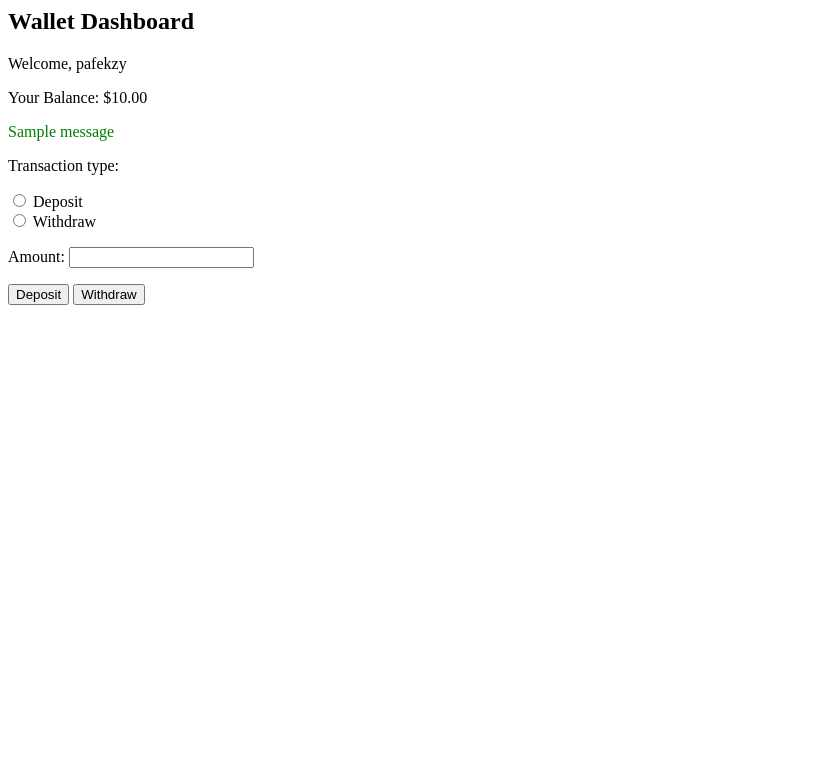
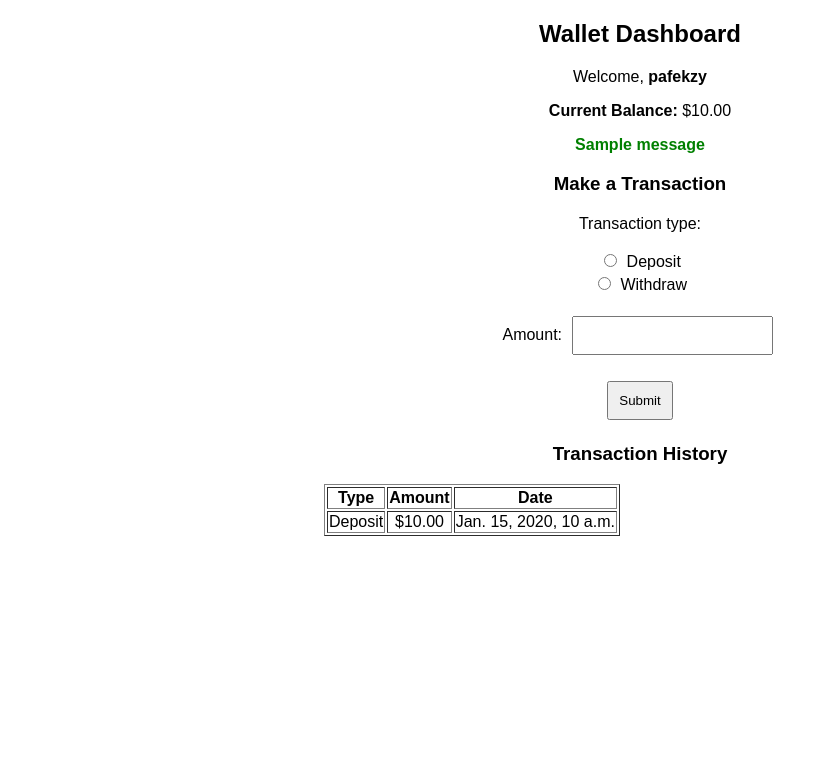
Before and after one commit to Pafekzy/Django-Wallet-App, a Django app: template wallet/templates/wallet/dashboard.html in a window 1280 px wide. Shown: the top 783 px of the page, without its empty margins (0-828 px from the left). Run offline with Django 5.2, Linux system fonts and the light colour scheme; the template is opened without the code that fills it: values that come from a table or form of the project are taken from there, others are empty; a user stored in the database is signed in; tables that the repository leaves empty hold one stand-in row (values such as "Sample post"); one stand-in notice (Sample message) is shown.

Commit message:
Update models.py to Include Transactions

```diff
--- a/wallet/models.py
+++ b/wallet/models.py
@@ -7,7 +7,7 @@ class Wallet(models.Model):
     created_at = models.DateTimeField(auto_now_add=True)
 
     def deposit(self, amount):
-        """Add funds to the wallet and record the transaction"""
+        """Add funds to the wallet and record transaction"""
         if amount > 0:
             self.balance += amount
             self.save()
@@ -16,7 +16,7 @@ class Wallet(models.Model):
         return False
 
     def withdraw(self, amount):
-        """Withdraw funds from the wallet and record the transaction"""
+        """Withdraw funds from the wallet and record transaction"""
         if 0 < amount <= self.balance:
             self.balance -= amount
             self.save()
@@ -33,10 +33,51 @@ class Transaction(models.Model):
         ('Withdraw', 'Withdraw'),
     ]
 
-    wallet = models.ForeignKey(Wallet, on_delete=models.CASCADE, related_name='transactions')
+    wallet = models.ForeignKey(Wallet, on_delete=models.CASCADE, related_name="transactions")
     transaction_type = models.CharField(max_length=10, choices=TRANSACTION_TYPES)
     amount = models.DecimalField(max_digits=10, decimal_places=2)
     timestamp = models.DateTimeField(auto_now_add=True)
+    from django.db import models
+    from django.contrib.auth.models import User
 
+    class Wallet(models.Model):
+        user = models.OneToOneField(User, on_delete=models.CASCADE)
+        balance = models.DecimalField(max_digits=10, decimal_places=2, default=0.00)
+        created_at = models.DateTimeField(auto_now_add=True)
+
+        def deposit(self, amount):
+            """Add funds to the wallet and record transaction"""
+            if amount > 0:
+                self.balance += amount
+                self.save()
+                Transaction.objects.create(wallet=self, transaction_type="Deposit", amount=amount)
+                return True
+            return False
+
+        def withdraw(self, amount):
+            """Withdraw funds from the wallet and record transaction"""
+            if 0 < amount <= self.balance:
+                self.balance -= amount
+                self.save()
+                Transaction.objects.create(wallet=self, transaction_type="Withdraw", amount=amount)
+                return True
+            return False
+
+        def __str__(self):
+            return f"{self.user.username}'s Wallet - Balance: {self.balance}"
+
+    class Transaction(models.Model):
+        TRANSACTION_TYPES = [
+            ('Deposit', 'Deposit'),
+            ('Withdraw', 'Withdraw'),
+        ]
+
+        wallet = models.ForeignKey(Wallet, on_delete=models.CASCADE, related_name="transactions")
+        transaction_type = models.CharField(max_length=10, choices=TRANSACTION_TYPES)
+        amount = models.DecimalField(max_digits=10, decimal_places=2)
+        timestamp = models.DateTimeField(auto_now_add=True)
+
+        def __str__(self):
+            return f"{self.transaction_type} of ${self.amount} on {self.timestamp.strftime('%Y-%m-%d %H:%M:%S')}"
     def __str__(self):
         return f"{self.transaction_type} of ${self.amount} on {self.timestamp.strftime('%Y-%m-%d %H:%M:%S')}"
--- a/wallet/templates/wallet/dashboard.html
+++ b/wallet/templates/wallet/dashboard.html
@@ -1,18 +1,57 @@
+<!DOCTYPE html>
+<html lang="en">
+<head>
+    <meta charset="UTF-8">
+    <meta name="viewport" content="width=device-width, initial-scale=1.0">
+    <title>Wallet Dashboard</title>
+    <style>
+        body { font-family: Arial, sans-serif; }
+        .container { width: 50%; margin: auto; text-align: center; }
+        form { margin-top: 20px; }
+        input, select, button { padding: 10px; margin: 5px; }
+        .messages { color: green; font-weight: bold; }
+    </style>
+</head>
+<body>
+    <div class="container">
         <h2>Wallet Dashboard</h2>
-<p>Welcome, {{ request.user.username }}</p>
-<p>Your Balance: ${{ wallet.balance }}</p>
+        <p>Welcome, <strong>{{ request.user.username }}</strong></p>
+        <p><strong>Current Balance:</strong> ${{ wallet.balance }}</p>
 
-<!-- Display success or error messages -->
         {% if messages %}
+            <div class="messages">
                 {% for message in messages %}
-        <p style="color: {% if message.tags == 'error' %}red{% else %}green{% endif %};">{{ message }}</p>
+                    <p>{{ message }}</p>
                 {% endfor %}
+            </div>
         {% endif %}
 
-<!-- Deposit Form -->
-<form method="post">
+        <h3>Make a Transaction</h3>
+        <form method="POST">
             {% csrf_token %}
             {{ form.as_p }}
-    <button type="submit" name="transaction_type" value="Deposit">Deposit</button>
-    <button type="submit" name="transaction_type" value="Withdraw">Withdraw</button>
+            <button type="submit">Submit</button>
         </form>
+
+        <h3>Transaction History</h3>
+        {% if wallet.transactions.all %}
+        <table border="1">
+            <tr>
+                <th>Type</th>
+                <th>Amount</th>
+                <th>Date</th>
+            </tr>
+            {% for transaction in wallet.transactions.all %}
+            <tr>
+                <td>{{ transaction.transaction_type }}</td>
+                <td>${{ transaction.amount }}</td>
+                <td>{{ transaction.timestamp }}</td>
+            </tr>
+            {% endfor %}
+        </table>
+        {% else %}
+        <p>No transactions yet.</p>
+        {% endif %}
+    </div>
+</body>
+</html>
```
Lines whose indentation alone changed are shown as unchanged.
